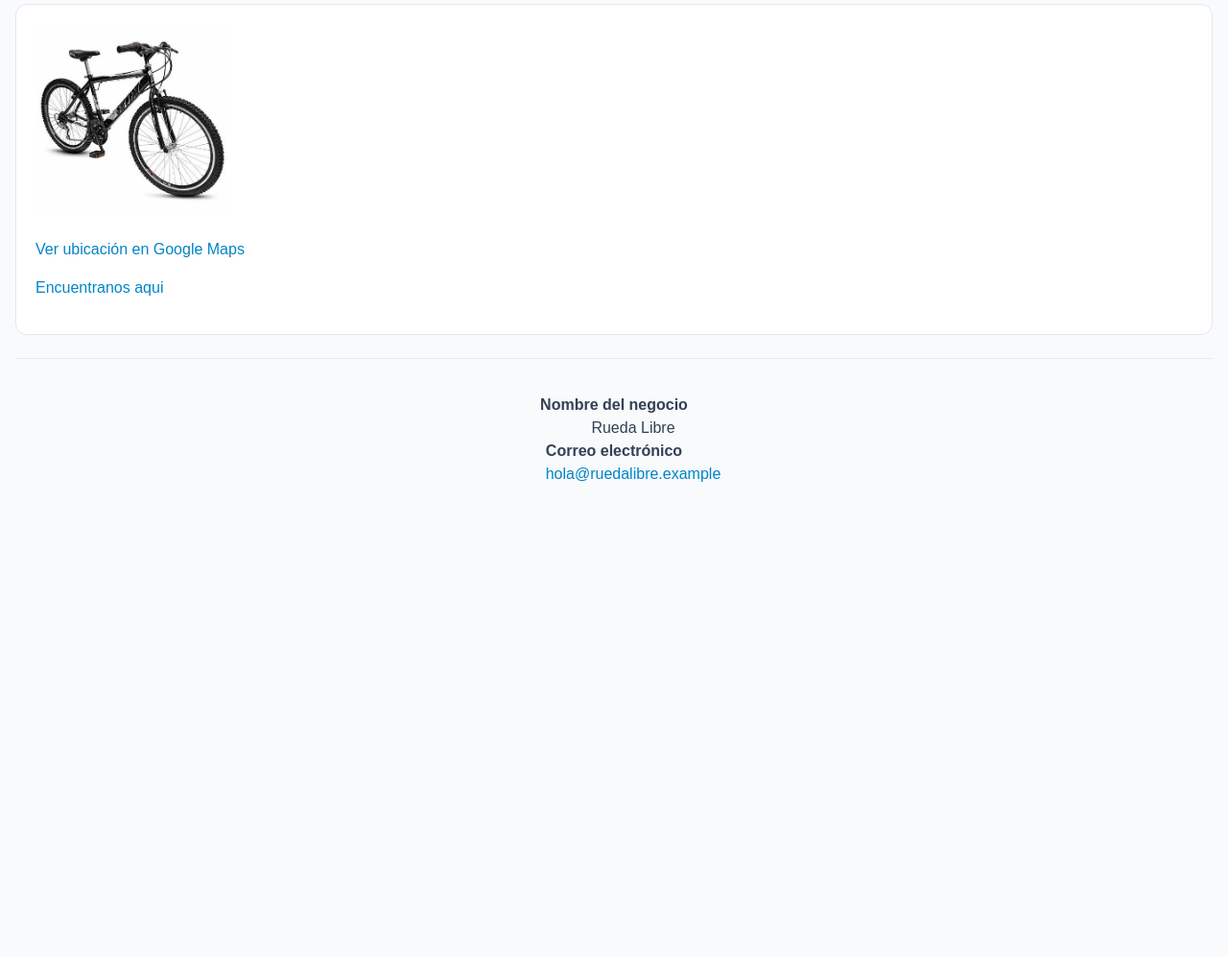
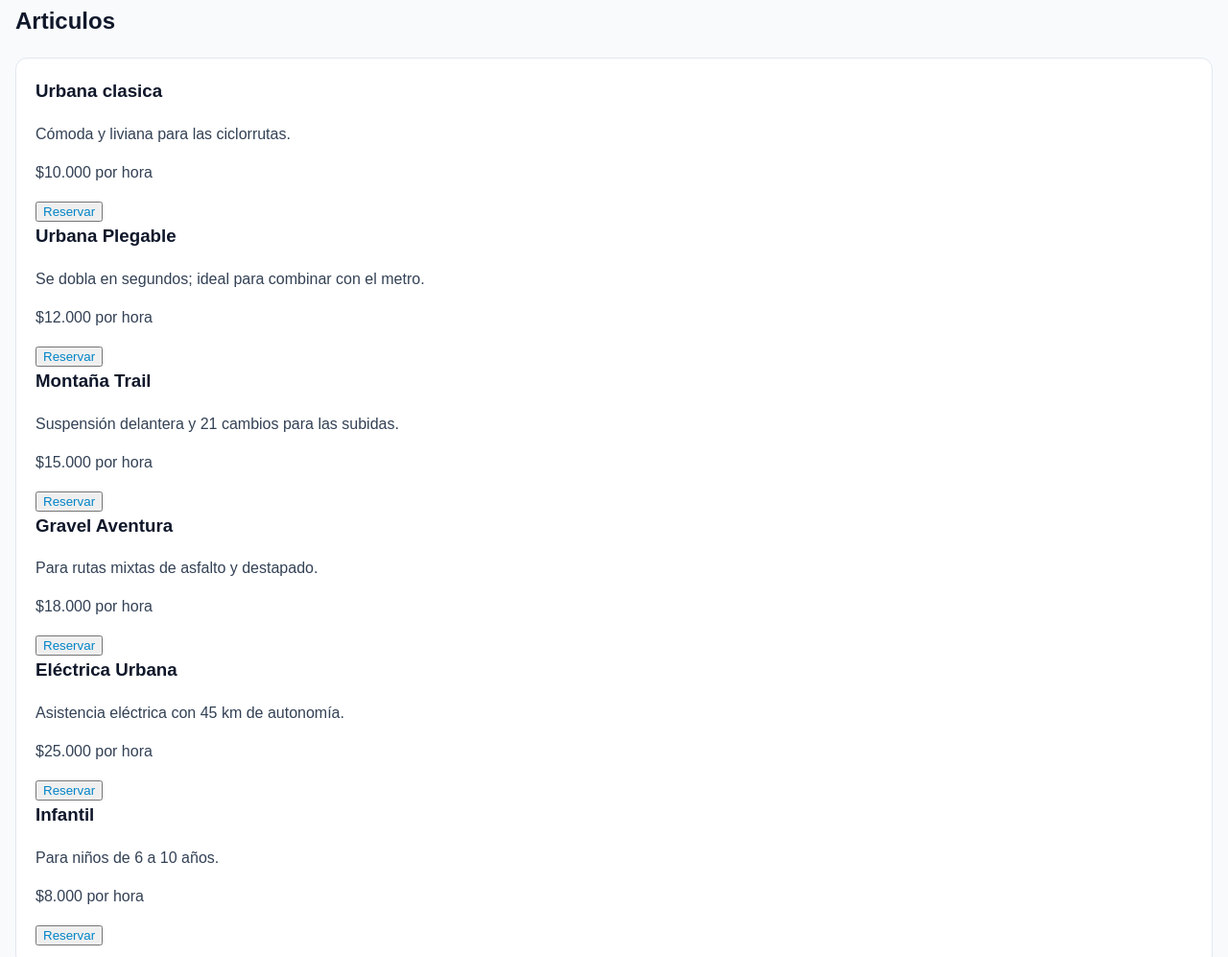
Before and after one commit to AndresFelipeOrozcoPaternina/rueda-libre, a plain HTML site: page index.html in a window 1280 px wide. Shown: the part 815-1812 px from the top of the page at 96% size. Before the commit the page ends 1361 px from the top, so only its background shows below. Drawn offline with Linux system fonts and the light colour scheme.

Commit message:
feat: los articulos de rueda libre

```diff
--- a/index.html
+++ b/index.html
@@ -54,8 +54,83 @@
             </ul>
     </section>
 
+         <h2>Articulos</h2>
+    <section id="articulos">
+
+        <article id="modelo">
+            <h3>Urbana clasica</h3>
+
+            <p>Cómoda y liviana para las ciclorrutas.</p>
+            <p id="precio">$10.000 por hora</p>
+           <button><a href="./paginas/reservas.html">Reservar</a></button>
+         </article>
+
+          <article id="modelo">
+            <h3>Urbana Plegable</h3>
+
+            <p>Se dobla en segundos; ideal para combinar con el metro.</p>
+            <p id="precio">$12.000 por hora</p>
+           <button><a href="./paginas/reservas.html">Reservar</a></button>
+         </article>
+
+         <article id="modelo">
+            <h3>Montaña Trail</h3>
+
+            <p>Suspensión delantera y 21 cambios para las subidas.</p>
+            <p id="precio">$15.000 por hora</p>
+           <button><a href="./paginas/reservas.html">Reservar</a></button>
+         </article>
+
+         <article id="modelo">
+            <h3>Gravel Aventura</h3>
+
+            <p>Para rutas mixtas de asfalto y destapado.</p>
+            <p id="precio">$18.000 por hora</p>
+           <button><a href="./paginas/reservas.html">Reservar</a></button>
+         </article>
+
+         <article id="modelo">
+            <h3>Eléctrica Urbana</h3>
+
+            <p>Asistencia eléctrica con 45 km de autonomía.</p>
+            <p id="precio">$25.000 por hora</p>
+           <button><a href="./paginas/reservas.html">Reservar</a></button>
+         </article>
+
+         <article id="modelo">
+            <h3>Infantil</h3>
+
+            <p>Para niños de 6 a 10 años.</p>
+            <p id="precio">$8.000 por hora</p>
+           <button><a href="./paginas/reservas.html">Reservar</a></button>
+         </article>
+
+
+
+
+
+
+
+
+    </section>
+
+
+
+
+
+
+
+
+
+
+
+
+
+
+
+
     <section>
-            <img src="img/bicicleta.jpeg" alt="Bicicleta disponible para alquiler" width="200" height="200">
+
             <p><a href="https://l1nk.dev/s5v5kyc" target="_blank" rel="noopener noreferrer">Ver ubicación en Google Maps</a></p>
             <p><a href="./paginas/encuentranos.html">Encuentranos aqui</a></p>
     </section>
```
